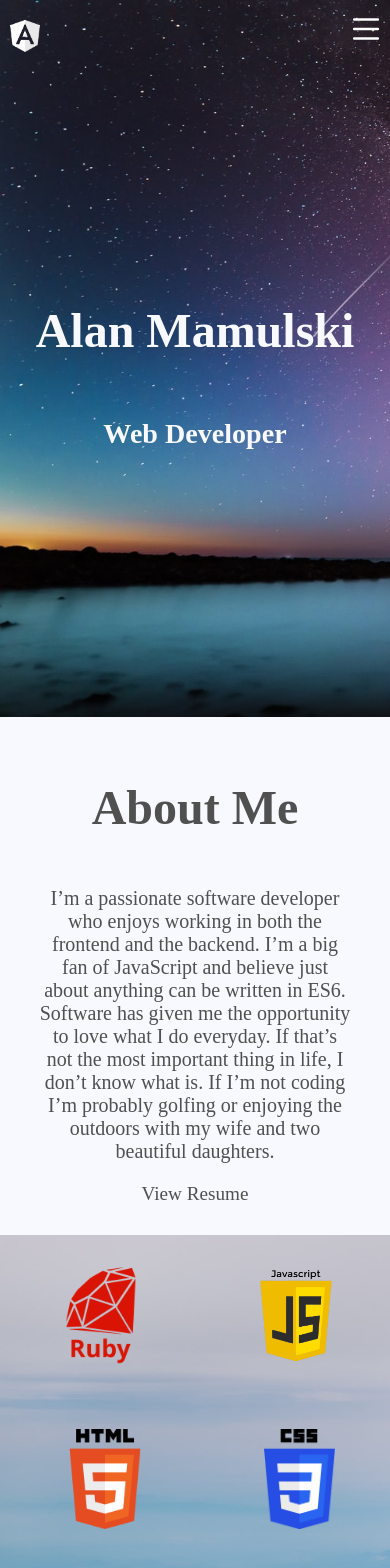
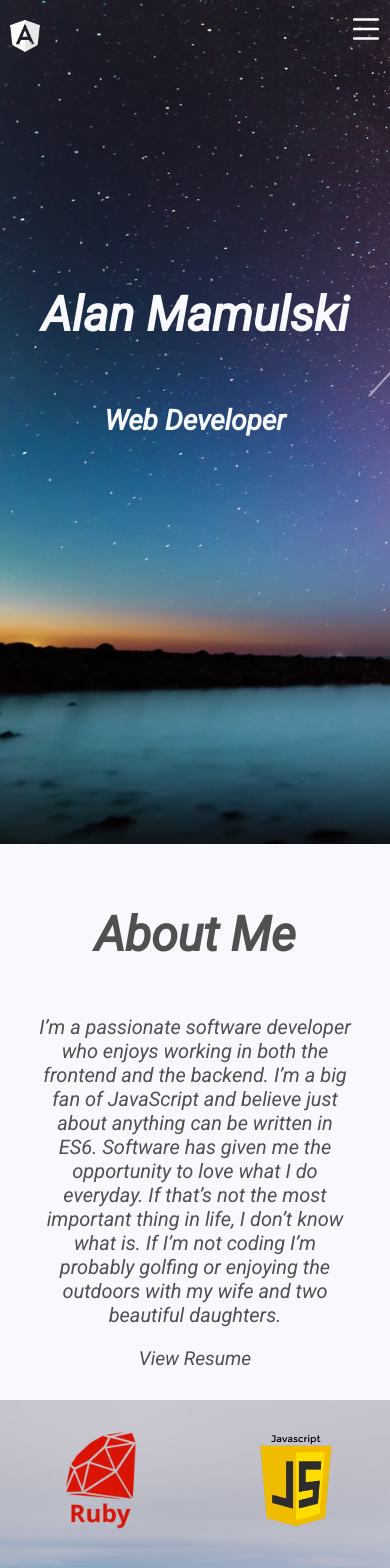
Before and after one commit to AMMSKI/resume-site, a React (Create React App) app: page / in a window 390 px wide. Shown: the top 1568 px of the page. Built offline with nearby package versions, Linux system fonts and the light colour scheme.

Commit message:
fixed responsive background image

```diff
--- a/public/index.html
+++ b/public/index.html
@@ -9,6 +9,9 @@
       name="description"
       content="Alan Mamulski Portfolio"
     />
+    <link rel="preconnect" href="https://fonts.googleapis.com">
+    <link rel="preconnect" href="https://fonts.gstatic.com" crossorigin>
+    <link href="https://fonts.googleapis.com/css2?family=Roboto:ital@1&display=swap" rel="stylesheet">
     <link rel="apple-touch-icon" href="../src/Images/a_whiteTransparent.png" />
     <title>Alan Mamulski</title>
   </head>
--- a/src/Components/Hero.js
+++ b/src/Components/Hero.js
@@ -1,10 +1,12 @@
 import React from "react";
 import Am_logo from '../Images/a_whiteTransparent.png'
 import Menu from "./Menu";
+import stary_background from '../Images/stary-back.jpeg'
 
 const Hero = () => {
   return(
     <div className='hero_container'>
+      <img className='moblie_background' src={stary_background} />
       <div className='nav_bar'>
         <div>
           <img alt='logo' className='footer_icon' src={Am_logo} />
--- a/src/Components/Projects.js
+++ b/src/Components/Projects.js
@@ -14,7 +14,7 @@ const Projects = () => {
         <div className='project_info'>
         <div className='project_info_header'>
           <h2 style={{margin:'0'}}>Loyal Burger</h2>
-          <p style={{margin:'0'}}>One loyalty app for all of your favorite restuarants </p>
+          <p style={{margin:'0', marginBottom:'10px'}}>All your loyalty points in one place </p>
           <a href='https://github.com/AMMSKI/loyalty_app' target='_blank' rel="noreferrer">View Code</a>
           <a href='https://loyalburger.herokuapp.com/' target="_blank" rel="noreferrer">See Live</a>
           <a id='video_link' href='https://www.youtube.com/watch?v=dQw4w9WgXcQ' target='_blank' rel="noreferrer">See Video</a>
@@ -35,7 +35,7 @@ const Projects = () => {
         <div className='project_info'>
           <div className='project_info_header'>
           <h2 style={{margin:'0'}}>MYspace</h2>
-          <p style={{margin:'0'}}>Starwars themed social app</p>
+          <p style={{margin:'0', marginBottom:'10px'}}>Starwars themed social app</p>
           <a href='https://github.com/AMMSKI/myspace_hm' target="_blank" rel="noreferrer">View Code</a>
           <a id='video_link' href='https://www.youtube.com/watch?v=dQw4w9WgXcQ' target='_blank' rel="noreferrer">See Video</a>
           </div>
--- a/src/StyleSheets/App.css
+++ b/src/StyleSheets/App.css
@@ -1,7 +1,7 @@
 /*
 Off#f8f8ff = #F0F6F7
 Greytext = #f8f8ff
-font-family = Zen Antique Soft
+font-family = Roboto
  */
 
 .App {
@@ -11,30 +11,50 @@ font-family = Zen Antique Soft
 html {
   scroll-behavior: smooth;
 }
-
 /* hero section styles  */
-
-.hero_container {
-  display: flex;
-  flex-direction: column;
-  justify-content: flex-start;
-  align-items: center;
-  height: 85vh;
-  background-size: cover;
-  background-attachment: fixed;
-  background-image: url(../Images/stary-back.jpeg);
+.hero_container{
+    display: flex;
+    flex-direction: column;
+    justify-content: flex-start;
+    align-items: center;
+    height: 100vh;
 }
-
 .hero_header {
   display: flex;
   flex-direction: column;
   justify-content: center;
   font-size: 24px;
-  font-family: Zen Antique Soft;
+  font-family: 'Roboto', sans-serif;
   color: #f8f8ff;
   height: 100%;
   margin-bottom: 10%;
+  z-index: 1;
 }
+@media screen and (min-width:400px) {
+  .hero_container {
+    background-size: cover;
+    background-position: center center;
+    background-attachment: fixed;
+    background-image: url(../Images/stary-back.jpeg);
+  }
+  .moblie_background{
+    display: none;
+  }
+}
+
+@media screen and (max-width:400px){
+  .moblie_background{
+    position: fixed;
+    background-position: center center;
+    z-index: -1;
+    left: 0;
+    height: 100vh;
+  }
+  .hero_header{
+    margin-bottom: 50%;
+  }
+}
+
 
 .nav_bar{
   display: flex;
@@ -51,7 +71,7 @@ html {
 
 @media screen and (min-width:400px){
 
-  .hamburger_menu{
+  .hamburger_menu {
     display: none;
   }
 
@@ -79,7 +99,7 @@ html {
   padding: 0 !important;
   font-weight: 400;
   font-size: larger;
-  font-family: Zen Antique Soft;
+  font-family: 'Roboto', sans-serif;
 }
 
 .dropdown_list a:hover{
@@ -102,7 +122,7 @@ html {
   color: #f8f8ff;
   font-weight: 400;
   font-size: larger;
-  font-family: Zen Antique Soft;
+  font-family: 'Roboto', sans-serif;
   padding-right: 10px;
   padding-left: 40px;
 }
@@ -125,7 +145,7 @@ html {
 
 .project_header{
   font-size: 24px;
-  font-family: Zen Antique Soft;
+  font-family: 'Roboto', sans-serif;
   color: #505050;
 }
 
@@ -143,7 +163,7 @@ html {
  width: 50%;
  text-align: left;
  font-weight: 900;
- font-family: Zen Antique Soft;
+ font-family: 'Roboto', sans-serif;
 }
 
 .project_info_header{
@@ -157,7 +177,7 @@ html {
   color: #505050;
   font-weight: 400;
   font-size: larger;
-  font-family: Zen Antique Soft;
+  font-family: 'Roboto', sans-serif;
 }
 
 .project_info_header a:hover {
@@ -244,7 +264,7 @@ html {
 
  .about_header{
   font-size: 24px;
-  font-family: Zen Antique Soft;
+  font-family: 'Roboto', sans-serif;
   font-weight: 400;
   color: #505050;
  }
@@ -254,7 +274,7 @@ html {
   color: #505050;
   font-weight: 400;
   font-size: larger;
-  font-family: Zen Antique Soft;
+  font-family: 'Roboto', sans-serif;
  }
 
  .about_container a:hover {
@@ -263,7 +283,7 @@ html {
 }
 
  .about_body{
-  font-family: Zen Antique Soft;
+  font-family: 'Roboto', sans-serif;
   font-weight: 400;
   font-size: 20px;
   color: #505050;
```
